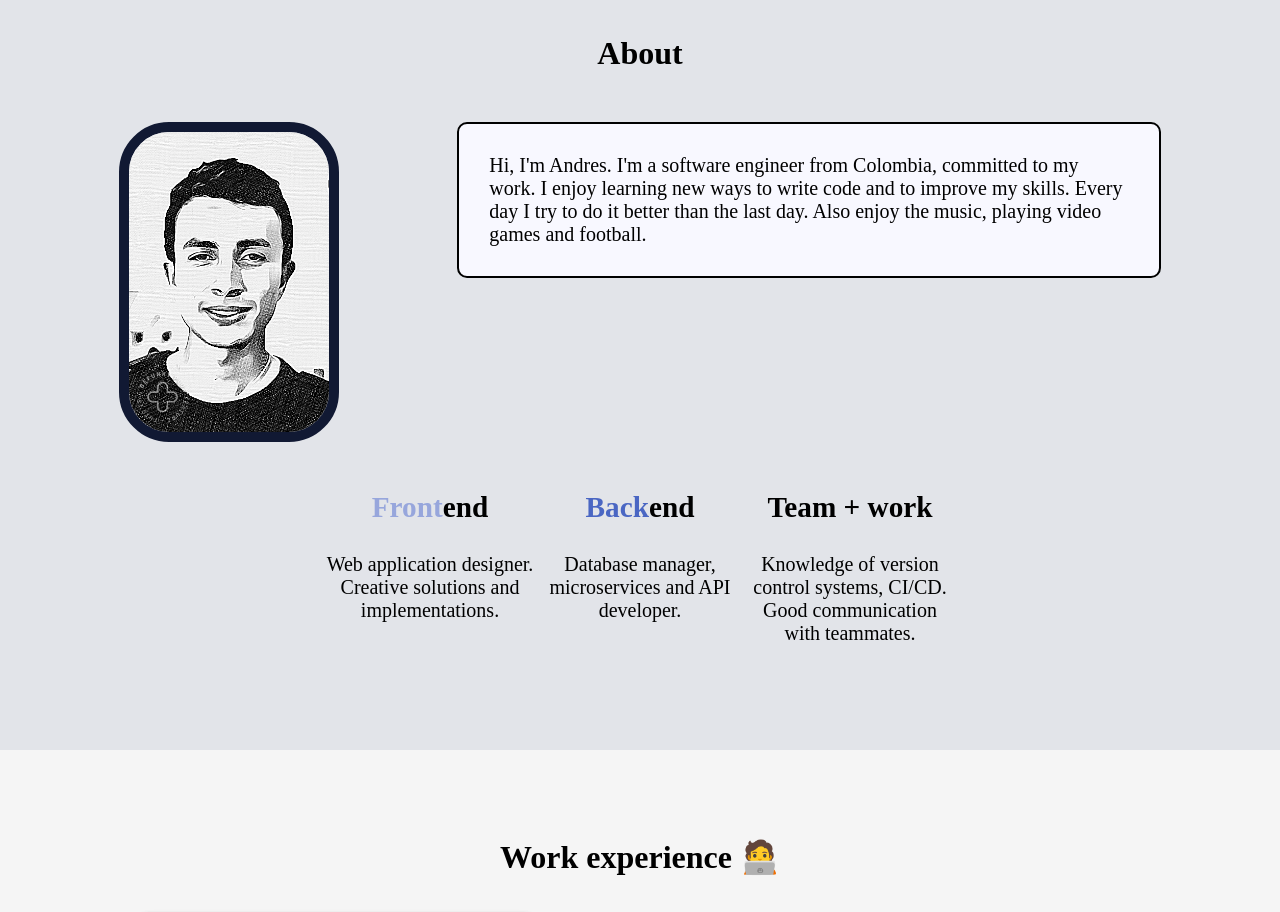
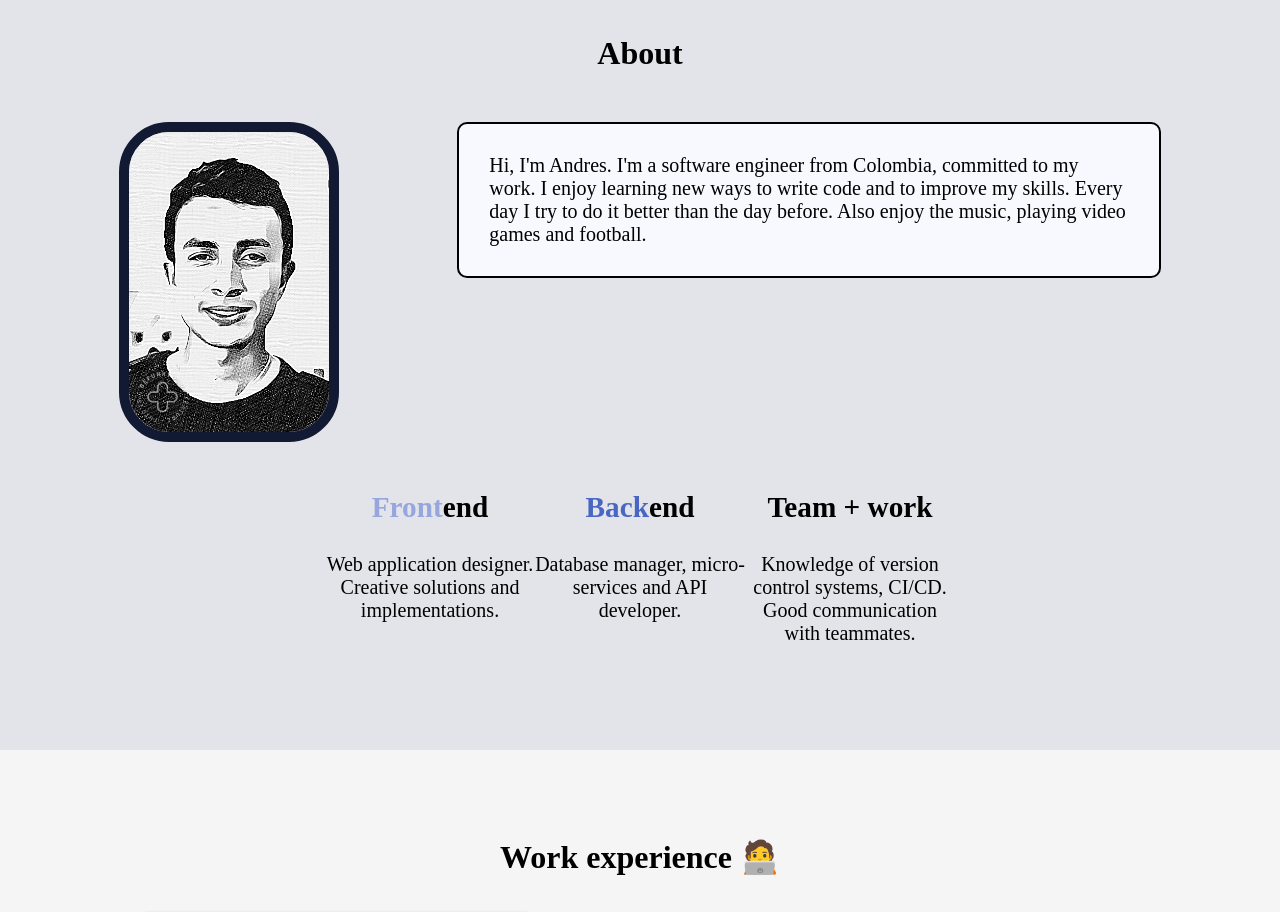
Before and after one commit to Andres2D/resume2d, an Angular app: page / in a window 1280 px wide. Shown: the part 900-1812 px from the top of the page. Built offline with nearby package versions, Linux system fonts and the light colour scheme; a web font is replaced by a local one.

Commit message:
Improve presentation section

```diff
--- a/src/app/resume/components/presentation/presentation.component.html
+++ b/src/app/resume/components/presentation/presentation.component.html
@@ -18,7 +18,7 @@
     </div>
     <div class="property">
       <h3><strong class="back">Back</strong>end</h3>
-      <p class="description">Database manager, microservices and API developer.</p>
+      <p class="description">Database manager, micro-services and API developer.</p>
     </div>
     <div class="property">
       <h3>Team + work</h3>
--- a/src/app/resume/components/presentation/presentation.component.ts
+++ b/src/app/resume/components/presentation/presentation.component.ts
@@ -10,6 +10,6 @@ export class PresentationComponent {
     Hi, I'm Andres. I'm a software engineer from Colombia,
     committed to my work. I enjoy learning new ways to write code
     and to improve my skills. Every day I try to do it better than
-    the last day. Also enjoy the music, playing video games and football.
+    the day before. Also enjoy the music, playing video games and football.
   `;
 }
```
